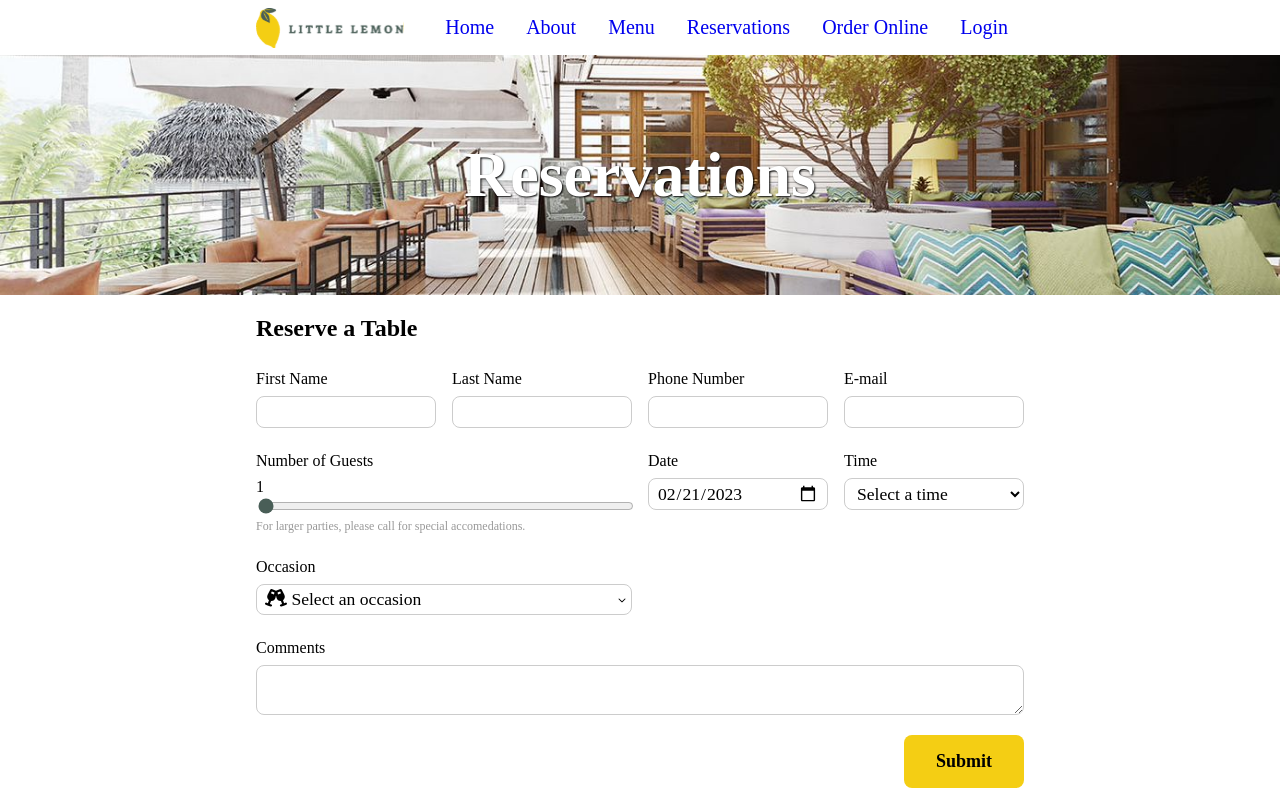
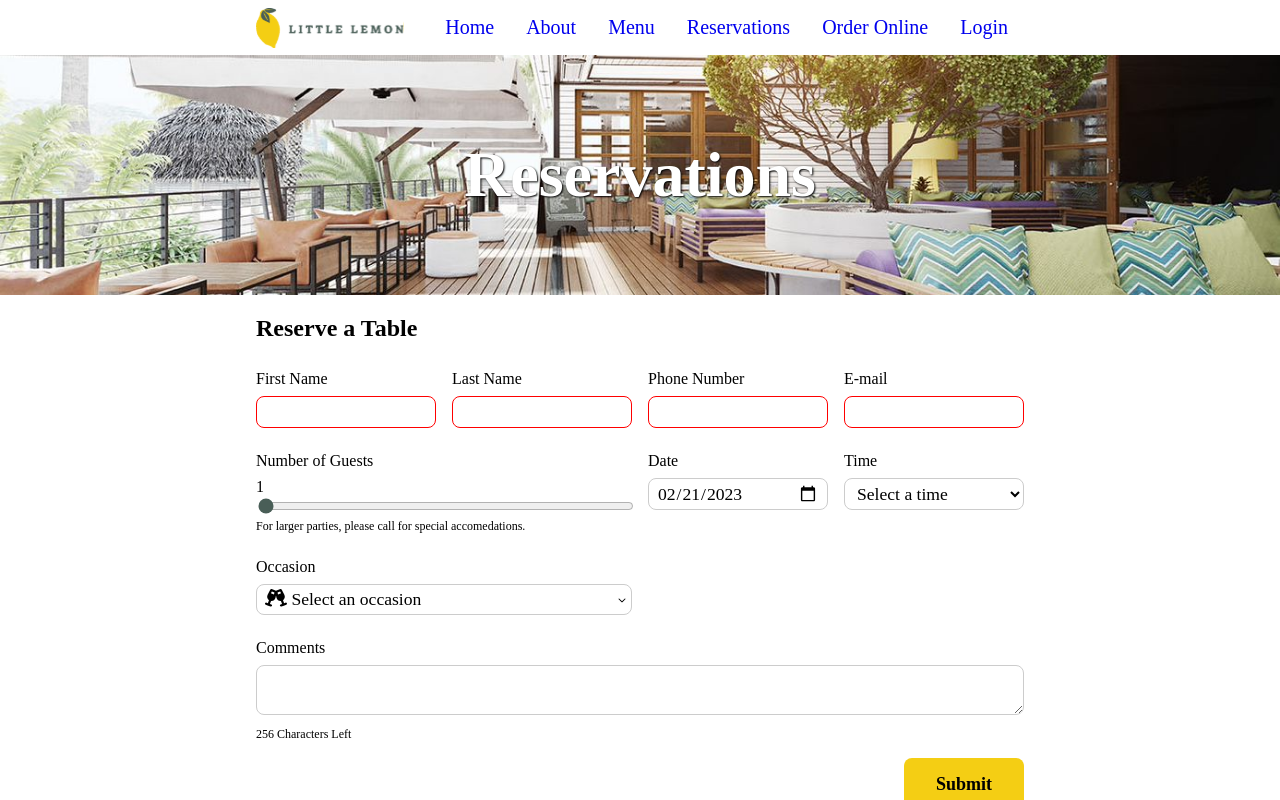
Before and after one commit to NicholasJohn16/little-lemon-reservation, a React (Create React App) app: page /reservations in a window 1280 px wide. Shown: the top 800 px of the page. Built offline with nearby package versions, Linux system fonts and the light colour scheme.

Commit message:
add html validation

```diff
--- a/src/assets/ReservationForm.css
+++ b/src/assets/ReservationForm.css
@@ -52,3 +52,7 @@
 @media (min-width: 1200px) {
 
 }
+
+input:invalid {
+    border: 1px solid red !important;
+}
--- a/src/components/ReservationForm.js
+++ b/src/components/ReservationForm.js
@@ -2,6 +2,7 @@ import { useState, useEffect, useReducer, useRef } from "react";
 import OccasionSelector from "./OccasionSelector";
 import { fetchAPI, submitAPI } from "../utils/api";
 import '../assets/ReservationForm.css';
+import { useNavigate } from "react-router-dom";
 
 const styles = {
     form: {
@@ -46,7 +47,7 @@ const styles = {
     },
     helpText: {
         fontSize: '.75rem',
-        color: '#999',
+        color: '#000',
         margin: '.5rem 0 0 0'
     },
     button: {
@@ -81,12 +82,14 @@ function initializeTimes(date) {
 }
 
 const ReservationForm = () => {
-    const [ data, setData ] = useState({guest_count: 1});
+    const [ data, setData ] = useState({guest_count: 1, comments: ""});
     const date = new Date();
     const min = date.getFullYear() + '-' + ("0" + (date.getMonth() + 1)).slice(-2) + '-'  + ("0" + date.getDate()).slice(-2);
     const max = (date.getFullYear() + 1) + '-' + ("0" + (date.getMonth() + 1)).slice(-2) + '-'  + ("0" + date.getDate()).slice(-2);
     const [availableTimes, dispatch] = useReducer(updateTimes, initializeTimes(date));
     const formRef = useRef();
+    const navigate = useNavigate();
+
 
     // const allTimes = ['17:00', '17:30', '18:00', '18:30', '19:00', '19:30', '20:00', '20:30', '21:00', '21:30', '22:00', '22:30', '23:00', '23:30'];
 
@@ -111,9 +114,10 @@ const ReservationForm = () => {
     const handleSubmit = (e) => {
         e.preventDefault();
         const formData = new FormData(formRef.current);
+        console.log(formData);
 
         if(submitAPI(formData)) {
-
+            navigate('confirmed', {state: formData});
         }
     }
 
@@ -124,25 +128,32 @@ const ReservationForm = () => {
     // }, [data.date]);
 
     return (
-        <form style={styles.form} action="" ref={formRef} onSubmit={handleSubmit}>
+        <form style={styles.form} ref={formRef} onSubmit={handleSubmit}>
             <div className="span-4 span-md-2 span-lg-1">
                 <label style={styles.label} htmlFor="first_name">First Name</label>
-                <input style={styles.input} onChange={e => updateFormData('first_name', e.target.value)} type="text" id="first_name" name="first_name" />
+                <input style={styles.input} onChange={e => updateFormData('first_name', e.target.value)} type="text" id="first_name" name="first_name" required />
             </div>
 
             <div className="span-4 span-md-2 span-lg-1">
                 <label style={styles.label} htmlFor="last_name">Last Name</label>
-                <input style={styles.input} onChange={e => updateFormData('last_name', e.target.value)} type="text" id="last_name" name="last_name" />
+                <input style={styles.input} onChange={e => updateFormData('last_name', e.target.value)} type="text" id="last_name" name="last_name" required/>
             </div>
 
             <div className="span-4 span-md-2 span-lg-1">
                 <label style={styles.label} htmlFor="phone_number">Phone Number</label>
-                <input style={styles.input} onChange={e => updateFormData('phone_number', e.target.value)} type="tel" id="phone_number" name="phone_number" />
+                <input
+                    style={styles.input}
+                    onChange={e => updateFormData('phone_number', e.target.value)}
+                    type="tel"
+                    id="phone_number"
+                    name="phone_number"
+                    pattern="[0-9]{10}"
+                    required />
             </div>
 
             <div className="span-4 span-md-2 span-lg-1">
                 <label style={styles.label} htmlFor="email">E-mail</label>
-                <input style={styles.input} onChange={e => updateFormData('email', e.target.value)} type="text" id="email" name="email" />
+                <input style={styles.input} onChange={e => updateFormData('email', e.target.value)} type="text" id="email" name="email" required />
             </div>
 
             <div className="span-4 span-md-2 span-lg-2">
@@ -163,12 +174,12 @@ const ReservationForm = () => {
 
             <div className="span-2 span-md-1">
                 <label style={styles.label} htmlFor="date">Date</label>
-                <input style={styles.input} onChange={handleDateChange} defaultValue={min} min={min} max={max} type="date" id="date" name="date" />
+                <input style={styles.input} onChange={handleDateChange} defaultValue={min} min={min} max={max} type="date" id="date" name="date" required />
             </div>
 
             <div className="span-2 span-md-1">
                 <label style={styles.label} htmlFor="time">Time</label>
-                <select id="time" name="time" value={data.time} onChange={e => updateFormData('time', e.target.value)} style={styles.select}>
+                <select id="time" name="time" value={data.time} onChange={e => updateFormData('time', e.target.value)} style={styles.select} required>
                     <option value="">Select a time</option>
                     {availableTimes && availableTimes.map(time => (
                         <option value={time} key={time}>{time}</option>
@@ -177,8 +188,8 @@ const ReservationForm = () => {
             </div>
 
             <div className="span-4 span-lg-2">
-                <label style={styles.label} htmlFor="time">Occasion</label>
-                <OccasionSelector setOccasion={setOccasion} />
+                <label style={styles.label} id="occasion-label">Occasion</label>
+                <OccasionSelector aria-labelledby="occasion-label" setOccasion={setOccasion} />
             </div>
 
             <div className="span-4">
@@ -186,7 +197,9 @@ const ReservationForm = () => {
                 <textarea
                     onChange={e => updateFormData('comments', e.target.value)}
                     style={styles.textarea}
+                    max="256"
                     name="comments" id="comments"></textarea>
+                <p style={styles.helpText}>{data.comments.length > 256 ? 'Too Long!!' : (256 - data.comments.length) + " Characters Left"}</p>
             </div>
 
             <div className="span-4">
```
